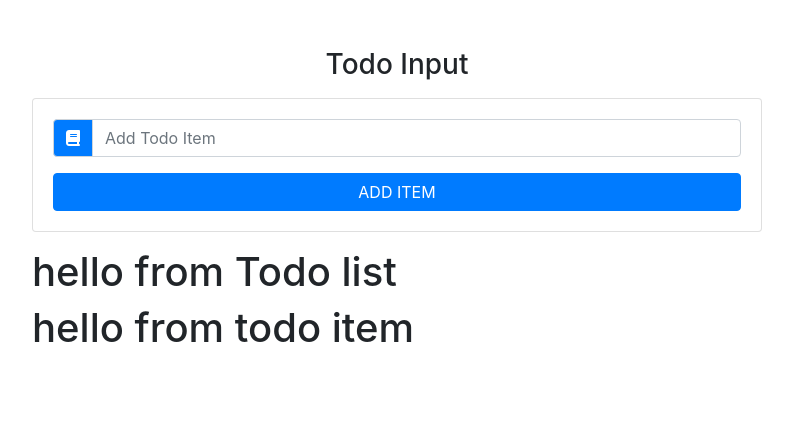
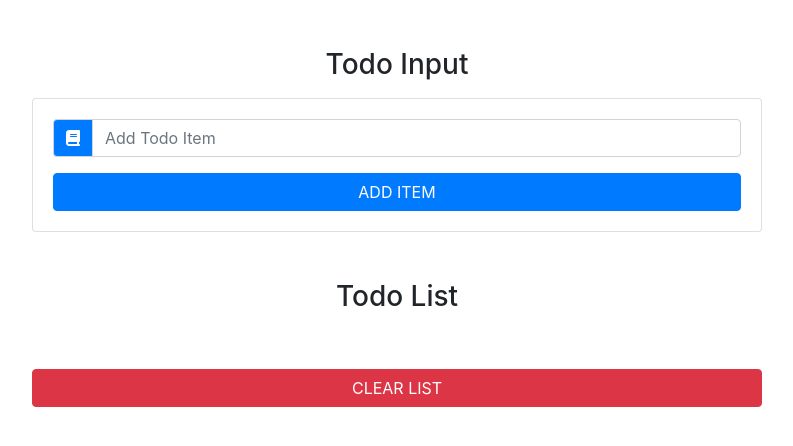
Before and after one commit to Nilutpal-Gogoi/React-todo-list, a React (Create React App) app: page / in a window 1280 px wide. Shown: the top 446 px of the page, without its empty margins (243-1036 px from the left). Built offline with nearby package versions, Linux system fonts and the light colour scheme.

Commit message:
Todo list component

```diff
--- a/src/components/TodoList.js
+++ b/src/components/TodoList.js
@@ -1,16 +1,28 @@
 import React, { Component } from 'react'
-import Item from "./TodoItem"
+import TodoItem from "./TodoItem"
 
 export default class TodoList extends Component {
   render() {
+    const {items, clearList, handleDelete, handleEdit} = this.props
     return (
-      <section>
-        <h1>
-          hello from Todo list
-        </h1>
-        <Item></Item>
-      </section>
-
+     <ul className="list-group my-5">
+      <h3 className="text-capitalize text-center">todo list</h3>
+      {items.map(item => {
+        return (
+          <TodoItem
+           key={item.id}
+           title={item.title}
+           handleDelete={() => handleDelete(item.id)}
+           handleEdit={()=>handleEdit(item.id)}
+          ></TodoItem>
+        )
+      })}
+      <button
+        type="button"
+        className={"btn btn-danger btn-block text-uppercase mt-5"}
+        onClick={clearList}
+      >clear list</button>
+     </ul>
     )
   }
 }
```
